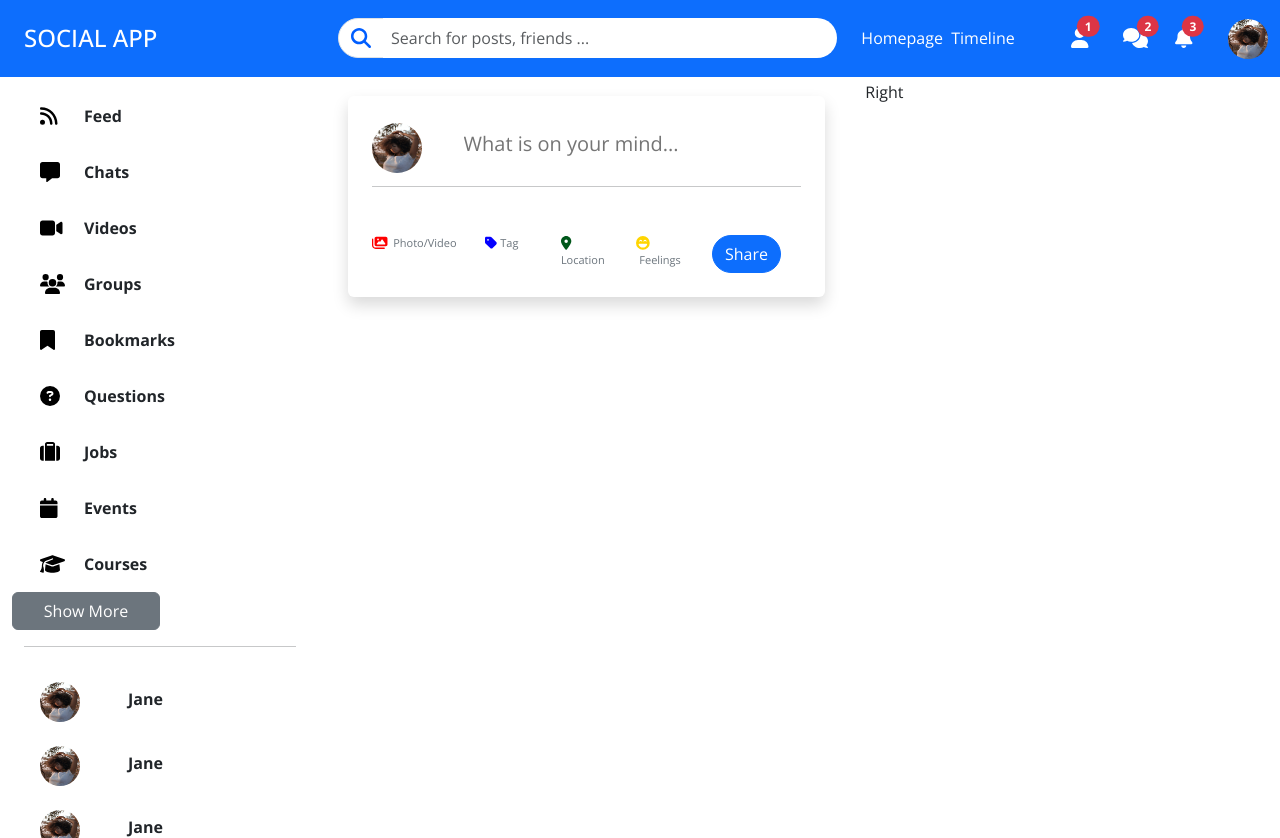
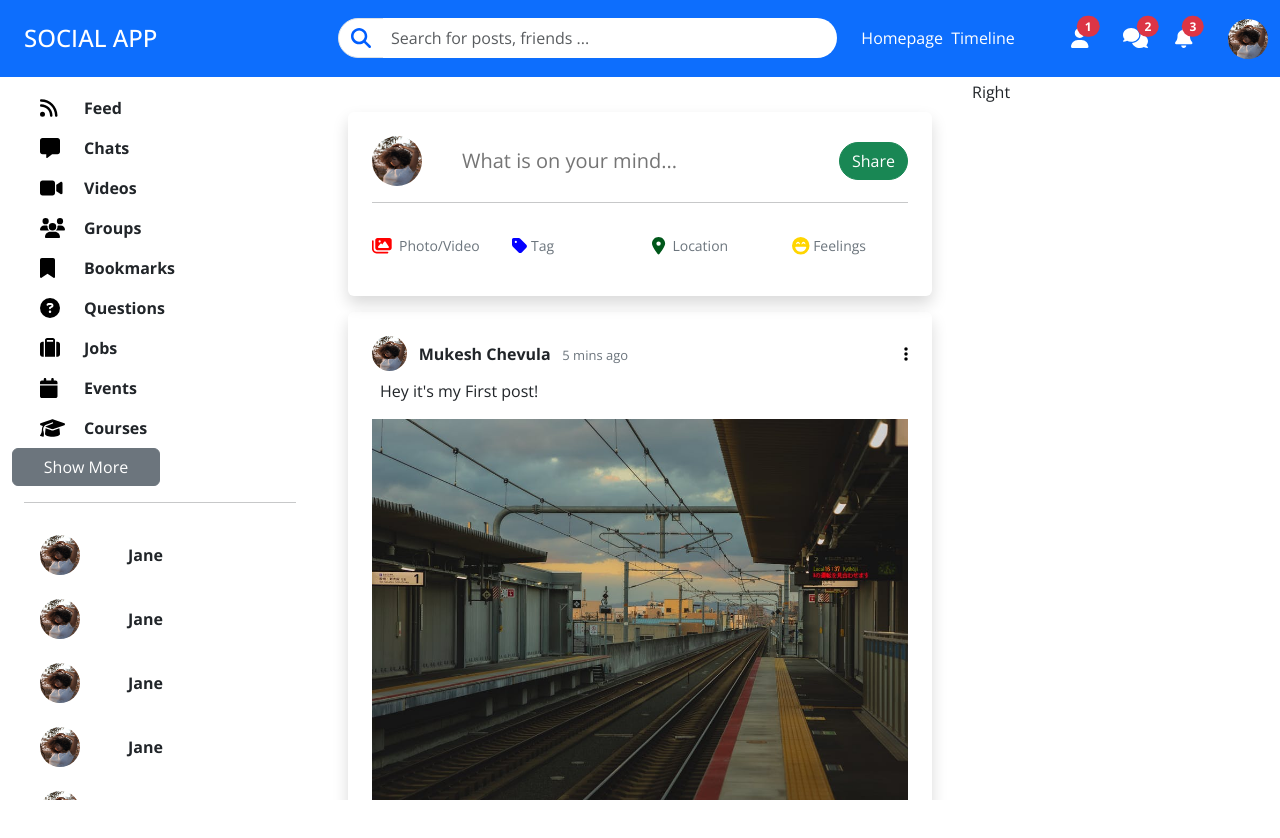
Before and after one commit to mukesh-chevula/Social-Media-App, a React (Create React App) app in the folder client/: page / in a window 1280 px wide. After the commit the page ends 800 px from the top, so only its background shows below. Built offline with nearby package versions, Linux system fonts and the light colour scheme.

Commit message:
Post Component

```diff
--- a/client/src/components/Left.jsx
+++ b/client/src/components/Left.jsx
@@ -5,57 +5,56 @@ import './Style.css'
 
 const Left = () => {
   return (
-    <>
-      <div className="container-fluid fw-bold mt-2 left-container">
-        <div className="row p-3">
+      <div className="container-fluid fw-bold mt-2 left-container " style={{zIndex:'2'}}>
+        <div className="row px-3 py-2">
           <div className="col-2">
           <FontAwesomeIcon icon={faRss} size='lg' style={{ color: "#000000" }} />
           </div>
           <div className="col">Feed</div>
         </div>
-        <div className="row p-3">
+        <div className="row p-3  py-2">
         <div className="col-2">
           <FontAwesomeIcon icon={faMessage} size='lg' style={{ color: "#000000" }} />
           </div>
           <div className="col">Chats</div>
         </div>
-        <div className="row p-3">
+        <div className="row p-3  py-2">
         <div className="col-2">
           <FontAwesomeIcon icon={faVideo} size='lg' style={{ color: "#000000" }} />
           </div>
           <div className="col">Videos</div>
         </div>
-        <div className="row p-3">
+        <div className="row p-3  py-2">
         <div className="col-2">
           <FontAwesomeIcon icon={faUsers} size='lg' style={{ color: "#000000" }} />
           </div>
           <div className="col">Groups</div>
         </div>
-        <div className="row p-3">
+        <div className="row p-3  py-2">
         <div className="col-2">
           <FontAwesomeIcon icon={faBookmark} size='lg' style={{ color: "#000000" }} />
           </div>
           <div className="col">Bookmarks</div>
         </div>
-        <div className="row p-3">
+        <div className="row p-3  py-2">
         <div className="col-2">
           <FontAwesomeIcon icon={faQuestionCircle} size='lg' style={{ color: "#000000" }} />
           </div>
           <div className="col">Questions</div>
         </div>
-        <div className="row p-3">
+        <div className="row p-3  py-2">
         <div className="col-2">
           <FontAwesomeIcon icon={faSuitcase} size='lg' style={{ color: "#000000" }} />
           </div>
           <div className="col">Jobs</div>
         </div>
-        <div className="row p-3">
+        <div className="row p-3  py-2">
         <div className="col-2">
           <FontAwesomeIcon icon={faCalendar} size='lg' style={{ color: "#000000" }} />
           </div>
           <div className="col">Events</div>
         </div>
-        <div className="row p-3">
+        <div className="row p-3  py-2">
         <div className="col-2">
         <FontAwesomeIcon icon={faGraduationCap} size='lg' style={{ color: "#000000" }}  />          </div>
           <div className="col">Courses</div>
@@ -67,36 +66,35 @@ const Left = () => {
         <hr className='pt-3' />
         <div className="row p-3 pt-0 pb-2">
         <div className="col-4">
-        <img src="/assets/person/9.jpeg" alt="" className='img rounded-circle' width={40} height={40} style={{position:'relative',top:'3px'}}/>
+        <img src="/assets/person/9.jpeg" alt="" className='img rounded-circle' width={40} height={40} />
         </div>
           <div className="col mt-2">Jane</div>
         </div>
         <div className="row p-3 pb-2">
         <div className="col-4">
-        <img src="/assets/person/9.jpeg" alt="" className='img rounded-circle' width={40} height={40} style={{position:'relative',top:'3px'}}/>
+        <img src="/assets/person/9.jpeg" alt="" className='img rounded-circle' width={40} height={40} />
         </div>
           <div className="col mt-2">Jane</div>
         </div>
         <div className="row p-3 pb-2">
         <div className="col-4">
-        <img src="/assets/person/9.jpeg" alt="" className='img rounded-circle' width={40} height={40} style={{position:'relative',top:'3px'}}/>
+        <img src="/assets/person/9.jpeg" alt="" className='img rounded-circle' width={40} height={40} />
         </div>
           <div className="col mt-2">Jane</div>
         </div>
         <div className="row p-3 pb-2">
         <div className="col-4">
-        <img src="/assets/person/9.jpeg" alt="" className='img rounded-circle' width={40} height={40} style={{position:'relative',top:'3px'}}/>
+        <img src="/assets/person/9.jpeg" alt="" className='img rounded-circle' width={40} height={40} />
         </div>
           <div className="col mt-2">Jane</div>
         </div>
         <div className="row p-3 pb-2">
         <div className="col-4">
-        <img src="/assets/person/9.jpeg" alt="" className='img rounded-circle' width={40} height={40} style={{position:'relative',top:'3px'}}/>
+        <img src="/assets/person/9.jpeg" alt="" className='img rounded-circle' width={40} height={40} />
         </div>
           <div className="col mt-2">Jane</div>
         </div>
       </div>
-    </>
   )
 }
 
--- a/client/src/components/Main.jsx
+++ b/client/src/components/Main.jsx
@@ -1,42 +1,127 @@
-import {  faFaceLaughBeam, faImages, faLocationDot, faTag } from '@fortawesome/free-solid-svg-icons'
+import { faEdit, faEllipsisVertical, faFaceLaughBeam, faImages, faLocationDot, faTag, faTrash } from '@fortawesome/free-solid-svg-icons'
 import { FontAwesomeIcon } from '@fortawesome/react-fontawesome'
-import React from 'react'
+import React, { useState } from 'react'
 
 const Main = () => {
+  const [menuVisible, setMenuVisible] = useState(false);
+
+  const toggleMenu = () => {
+    setMenuVisible(!menuVisible);
+  };
+
   return (
-    <div className="container-fluid p-3">
-      <div className="container shadow rounded p-4">
-        <div className="row">
-          <div className="col-2">
-            <img src="/assets/person/9.jpeg" alt="" className='img rounded-circle' width={50} height={50} style={{position:'relative',top:'3px'}}/>
+    <div className="container-fluid p-3" style={{ height: '100vh',zIndex:'inherit'}}>
+      <div className="container shadow rounded p-4 my-3">
+        <div className="row align-items-center">
+          <div className="col-auto" style={{zIndex:'inherit'}}>
+            <img src="/assets/person/9.jpeg" alt="" className='img rounded-circle' width={50} height={50} style={{position:'',top:'3px',}}/>
           </div>
           <div className="col">
-            <input type="text" className='form-control-lg border-0 focus-none' placeholder='What is on your mind...'/>
+            <input type="text" className='form-control-lg border-0 focus-none' placeholder='What is on your mind...' />
+          </div>
+          <div className="col-auto">
+            <button type="button" className="btn btn-success rounded-pill">Share</button>
           </div>
         </div>
-        <hr className='py-3'/>
-        <div className="row text-secondary align-content-center justify-content-center position-relative" style={{fontSize:'11px'}}>
-          <div className="col-3">
-          <FontAwesomeIcon icon={faImages} size ='lg'style={{color: "#ff0000",}} /> &nbsp;Photo/Video
+        <hr className='py-2'/>
+        <div className="row text-secondary align-content-center justify-content-center pb-3" style={{fontSize:'14px'}}>
+          <div className="col">
+            <FontAwesomeIcon icon={faImages} size='lg' style={{color: "#ff0000",}} /> &nbsp;Photo/Video
           </div>
-          <div className="col-2">
-          <FontAwesomeIcon icon={faTag} size ='lg'style={{color: "#0400ff",}} />&nbsp;Tag
+          <div className="col">
+            <FontAwesomeIcon icon={faTag} size='lg' style={{color: "#0400ff",}} />&nbsp;Tag
           </div>
-          <div className="col-2">
-          <FontAwesomeIcon icon={faLocationDot} size ='lg'style={{color: "#00571a",}} />&nbsp; Location
+          <div className="col">
+            <FontAwesomeIcon icon={faLocationDot} size='lg' style={{color: "#00571a",}} />&nbsp; Location
           </div>
-          <div className="col-2">
-          <FontAwesomeIcon icon={faFaceLaughBeam} size ='lg'style={{color: "#ffd500",}} />&nbsp;Feelings
+          <div className="col">
+            <FontAwesomeIcon icon={faFaceLaughBeam} size='lg' style={{color: "#ffd500",}} />&nbsp;Feelings
           </div>
-          <div className="col me-2 position-relative bottom-100">
-            <button
-              type="button"
-              className="btn btn-primary rounded-pill"
-            >
-              Share
+        </div>
+      </div>
+      {/* Post */}
+      <div className="container shadow rounded p-4">
+        <div className="row align-items-center">
+          <div className="col-1">
+            <img src="/assets/person/9.jpeg" alt="" className='img rounded-circle' width={35} height={35}/>
+          </div>
+          <div className="col">
+            <b>Mukesh Chevula </b>&nbsp;<span className='text-secondary' style={{fontSize:'13px'}}> 5 mins ago</span>
+          </div>
+          <div className="col-1">
+            <button className='bg-transparent border-0 float-end' onClick={toggleMenu}>
+              <FontAwesomeIcon icon={faEllipsisVertical} />
             </button>
+          </div>
+        </div>
+        <div className={` bg-light shadow d-flex flex-column p-2 rounded ${menuVisible ? 'd-block' : 'd-none'}`}>
+          <div className='pb-2'>
+            <FontAwesomeIcon icon={faEdit} style={{ color: 'blue', marginRight: '5px' }} />
+            Edit
+          </div>
+          <div className='pb-1'>
+            <FontAwesomeIcon icon={faTrash} style={{ color: 'red', marginRight: '5px' }} />
+            Delete
+          </div>
+        </div>
+        <div className="row m-2">
+          Hey it's my First post!
+        </div>
+        <div className="row my-3">
+          <img src="/assets/post/1.jpeg" alt="" className='img rounded'/>
+        </div>
+        <div className="row">
+        <div className="col text-secondary">
+  <img src="/assets/like.png" alt="" width={'20px'} style={{ zIndex: '100' }} />
+  <img src="/assets/heart.png" alt="" width={'20px'} style={{ zIndex: '99', right: '5px' }} />
+  32 People liked it
+</div>
+<div className="col text-end text-secondary">
+9 comments
+</div>
 
+        </div>
+      </div>
+      <div className="container shadow rounded p-4">
+        <div className="row align-items-center">
+          <div className="col-1">
+            <img src="/assets/person/9.jpeg" alt="" className='img rounded-circle' width={35} height={35}/>
           </div>
+          <div className="col">
+            <b>Mukesh Chevula </b>&nbsp;<span className='text-secondary' style={{fontSize:'13px'}}> 5 mins ago</span>
+          </div>
+          <div className="col-1">
+            <button className='bg-transparent border-0 float-end' onClick={toggleMenu}>
+              <FontAwesomeIcon icon={faEllipsisVertical} />
+            </button>
+          </div>
+        </div>
+        <div className={` bg-light shadow d-flex flex-column p-2 rounded ${menuVisible ? 'd-block' : 'd-none'}`}>
+          <div className='pb-2'>
+            <FontAwesomeIcon icon={faEdit} style={{ color: 'blue', marginRight: '5px' }} />
+            Edit
+          </div>
+          <div className='pb-1'>
+            <FontAwesomeIcon icon={faTrash} style={{ color: 'red', marginRight: '5px' }} />
+            Delete
+          </div>
+        </div>
+        <div className="row m-2">
+          Hey it's my First post!
+        </div>
+        <div className="row my-3">
+          <img src="/assets/post/1.jpeg" alt="" className='img rounded'/>
+        </div>
+        <div className="row">
+        <div className="col text-secondary">
+  <img src="/assets/like.png" alt="" width={'20px'} style={{ zIndex: '99' }} />
+  <img src="/assets/heart.png" alt="" width={'20px'} style={{ zIndex: '100', right: '5px' }} />
+  32 People liked it
+</div>
+<div className="col text-end text-secondary">
+9 comments
+</div>
+
         </div>
       </div>
     </div>
--- a/client/src/pages/Home.jsx
+++ b/client/src/pages/Home.jsx
@@ -6,29 +6,22 @@ import Right from '../components/Right'
 
 const Home = () => {
   return (
-    <>
-      <Navbar/>
-      <div className="container-fluid">
+    <div style={{ overflow: 'scroll', maxHeight: '100vh' }}>
+      <Navbar style={{ position: 'fixed', zIndex: '1', width: '100%' }} />
+      <div className="container-fluid" style={{ paddingTop: "80px" }}>
         <div className="row">
           <div className="col-3">
-      <div style={{ paddingTop: "80px" }}>
-        <Left/>
-      </div>
+            <Left />
           </div>
           <div className="col">
-      <div style={{ paddingTop: "80px" }}>
-        <Main/>
+            <Main />
           </div>
-    </div>
-    <div className="col-4">
-      <div style={{ paddingTop: "80px" }}>
-        <Right/>
+          <div className="col-3">
+            <Right />
           </div>
         </div>
       </div>
     </div>
-
-    </>
   )
 }
 
```
Lines whose indentation alone changed are shown as unchanged.
